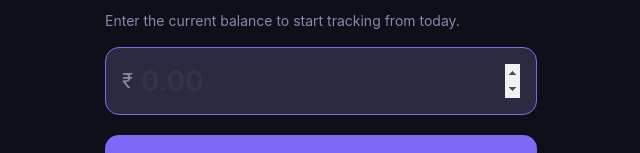
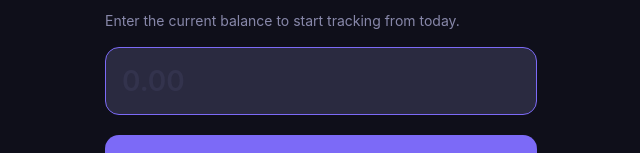
Before and after one commit to Rishi-Kumar/daybook, a React (Vite) app: page / in a window 1280 px wide. Shown: the part 407-560 px from the top of the page, without its empty margins (319-959 px from the left). Built offline with nearby package versions, Linux system fonts and the light colour scheme.

Commit message:
Remove rupee symbol and spinner arrows from setup balance input

```diff
--- a/src/components/SetupScreen.jsx
+++ b/src/components/SetupScreen.jsx
@@ -31,7 +31,6 @@
         <label className={styles.label}>Opening Balance</label>
         <p className={styles.hint}>Enter the current balance to start tracking from today.</p>
         <div className={styles.inputWrapper}>
-          <span className={styles.rupee}>₹</span>
           <input
             className={styles.input}
             type="number"
--- a/src/components/SetupScreen.module.css
+++ b/src/components/SetupScreen.module.css
@@ -70,12 +70,6 @@
   border-color: var(--accent);
 }
 
-.rupee {
-  font-size: 20px;
-  color: var(--text-muted);
-  user-select: none;
-}
-
 .input {
   flex: 1;
   background: none;
@@ -89,6 +83,15 @@
 
 .input::placeholder {
   color: var(--border);
+}
+
+.input::-webkit-outer-spin-button,
+.input::-webkit-inner-spin-button {
+  -webkit-appearance: none;
+}
+
+.input[type=number] {
+  -moz-appearance: textfield;
 }
 
 .error {
```
